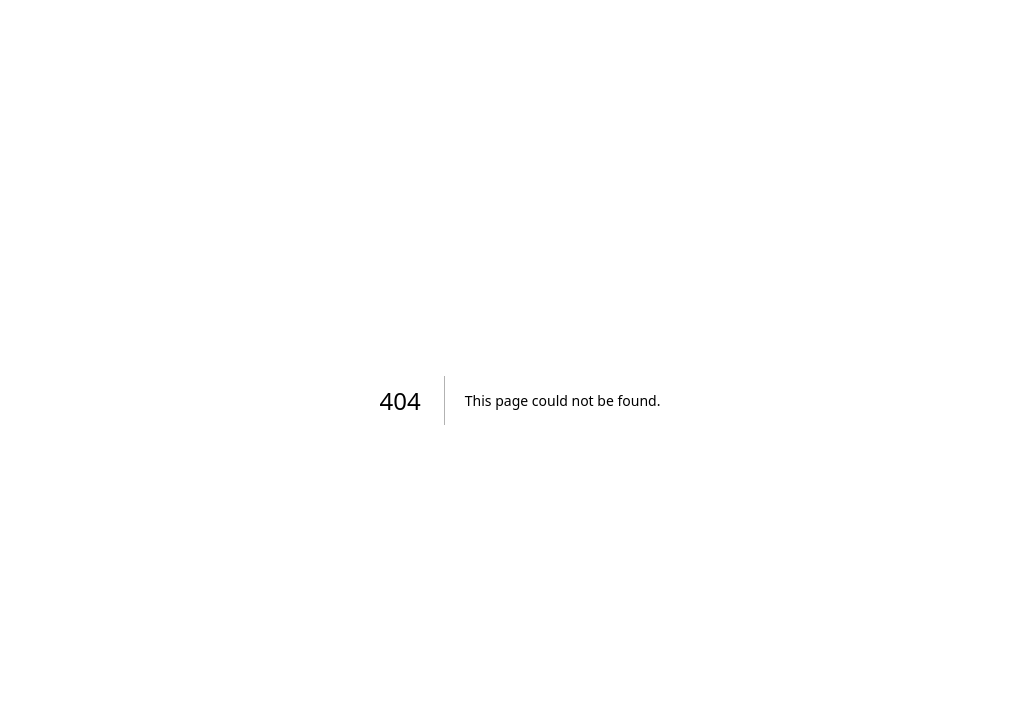
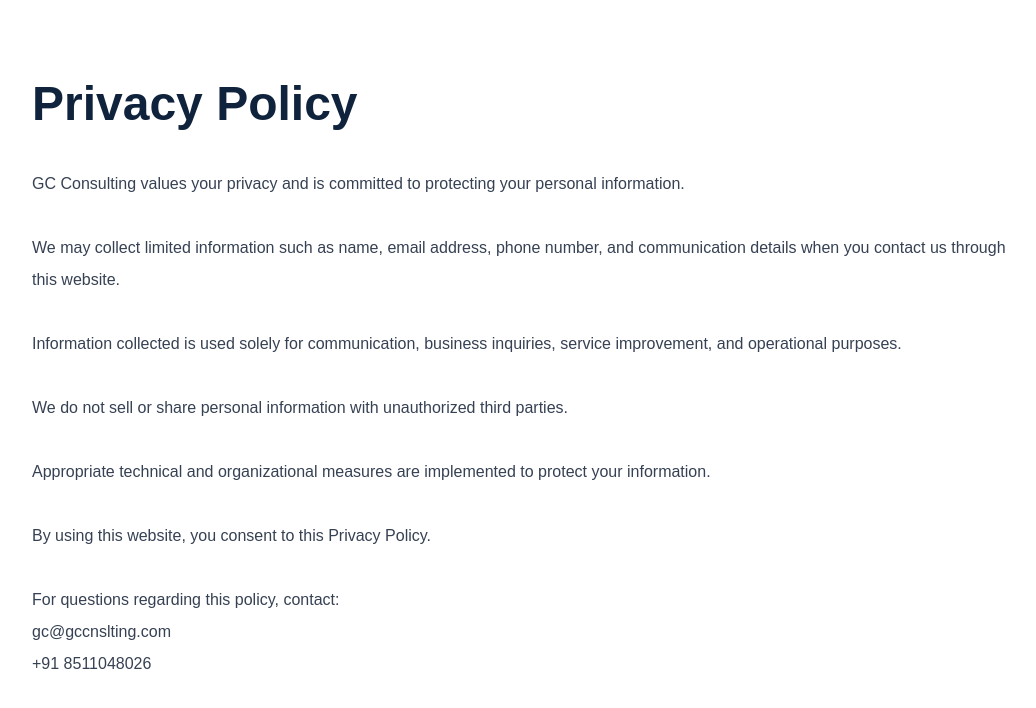
Before and after one commit to gc8030-cyber/gccnslting-website, a Next.js app: page /app/privacy-policy in a window 1280 px wide. Before the commit this address had no page. Shown: the top 708 px of the page, without its empty margins (120-1156 px from the left). Built offline with nearby package versions, Linux system fonts and the light colour scheme.

Commit message:
Added policy pages and contact updates

```diff
--- /dev/null
+++ b/app/app/privacy-policy/page.tsx
@@ -0,0 +1,49 @@
+export default function PrivacyPolicy() {
+  return (
+    <main className="min-h-screen bg-white px-6 py-20 max-w-5xl mx-auto">
+      <h1 className="text-5xl font-bold text-[#10233d] mb-10">
+        Privacy Policy
+      </h1>
+
+      <div className="space-y-8 text-gray-700 leading-8">
+        <p>
+          GC Consulting values your privacy and is committed to protecting your
+          personal information.
+        </p>
+
+        <p>
+          We may collect limited information such as name, email address, phone
+          number, and communication details when you contact us through this
+          website.
+        </p>
+
+        <p>
+          Information collected is used solely for communication, business
+          inquiries, service improvement, and operational purposes.
+        </p>
+
+        <p>
+          We do not sell or share personal information with unauthorized third
+          parties.
+        </p>
+
+        <p>
+          Appropriate technical and organizational measures are implemented to
+          protect your information.
+        </p>
+
+        <p>
+          By using this website, you consent to this Privacy Policy.
+        </p>
+
+        <p>
+          For questions regarding this policy, contact:
+          <br />
+          gc@gccnslting.com
+          <br />
+          +91 8511048026
+        </p>
+      </div>
+    </main>
+  );
+}
--- /dev/null
+++ b/app/app/terms/page.tsx
@@ -0,0 +1,44 @@
+export default function TermsPage() {
+  return (
+    <main className="min-h-screen bg-white px-6 py-20 max-w-5xl mx-auto">
+      <h1 className="text-5xl font-bold text-[#10233d] mb-10">
+        Terms & Conditions
+      </h1>
+
+      <div className="space-y-8 text-gray-700 leading-8">
+        <p>
+          By accessing this website, you agree to comply with these Terms &
+          Conditions.
+        </p>
+
+        <p>
+          The content on this website is provided for general informational and
+          business purposes only.
+        </p>
+
+        <p>
+          GC Consulting reserves the right to modify website content, services,
+          or policies without prior notice.
+        </p>
+
+        <p>
+          Unauthorized use of this website or misuse of information is strictly
+          prohibited.
+        </p>
+
+        <p>
+          All branding, content, and materials remain the intellectual property
+          of GC Consulting unless otherwise stated.
+        </p>
+
+        <p>
+          For inquiries:
+          <br />
+          gc@gccnslting.com
+          <br />
+          +91 8511048026
+        </p>
+      </div>
+    </main>
+  );
+}
--- a/app/page.tsx
+++ b/app/page.tsx
@@ -47,7 +47,12 @@
           </nav>
 
           <button className="bg-[#008b84] hover:bg-[#00736d] text-white px-6 py-3 rounded-full text-sm font-medium shadow-lg transition">
-            Get In Touch
+            <a
+  href="mailto:gc@gccnslting.com"
+  className="bg-[#008b84] hover:bg-[#00736d] text-white px-6 py-3 rounded-full text-sm font-medium shadow-lg transition inline-block"
+>
+  Get In Touch
+</a>
           </button>
         </div>
       </header>
@@ -297,8 +302,10 @@
 
               <p className="mt-4 text-white/70 text-sm leading-7">
                 gc@gccnslting.com
-                <br />
-                India
+<br />
++91 8511048026
+<br />
+India
               </p>
             </div>
 
```
